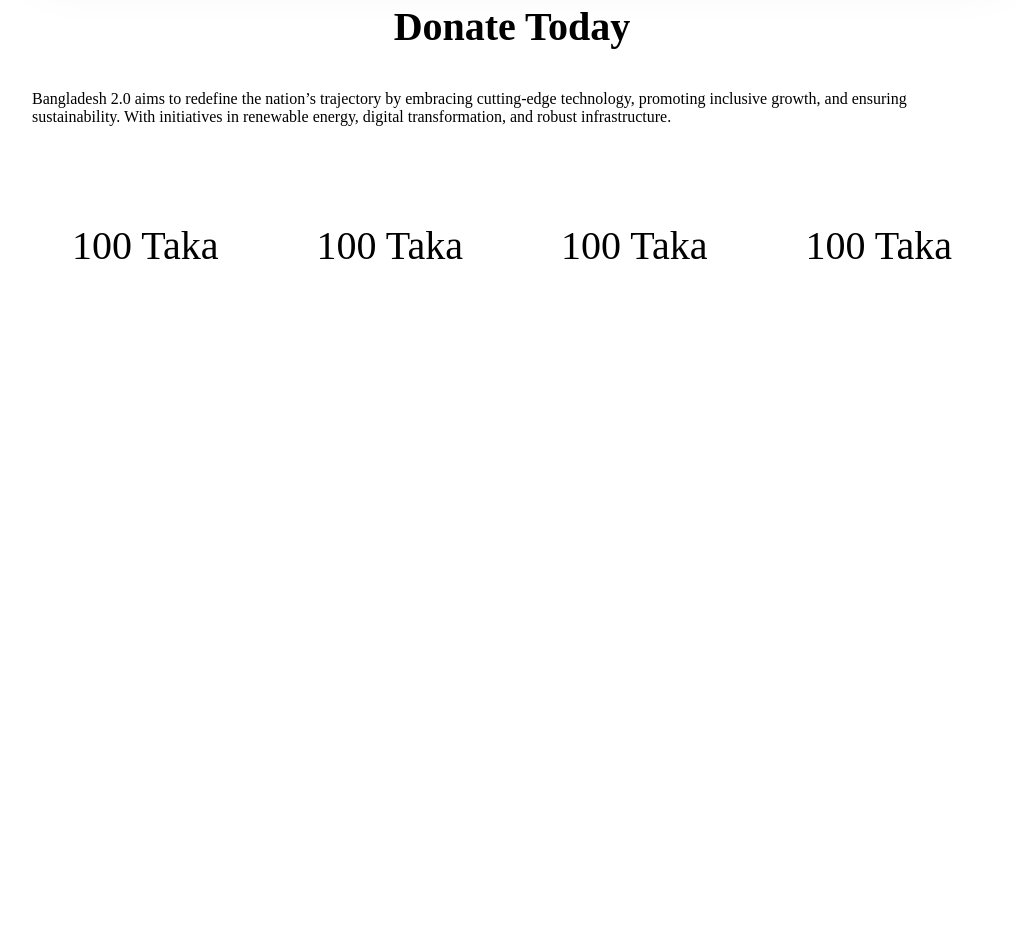
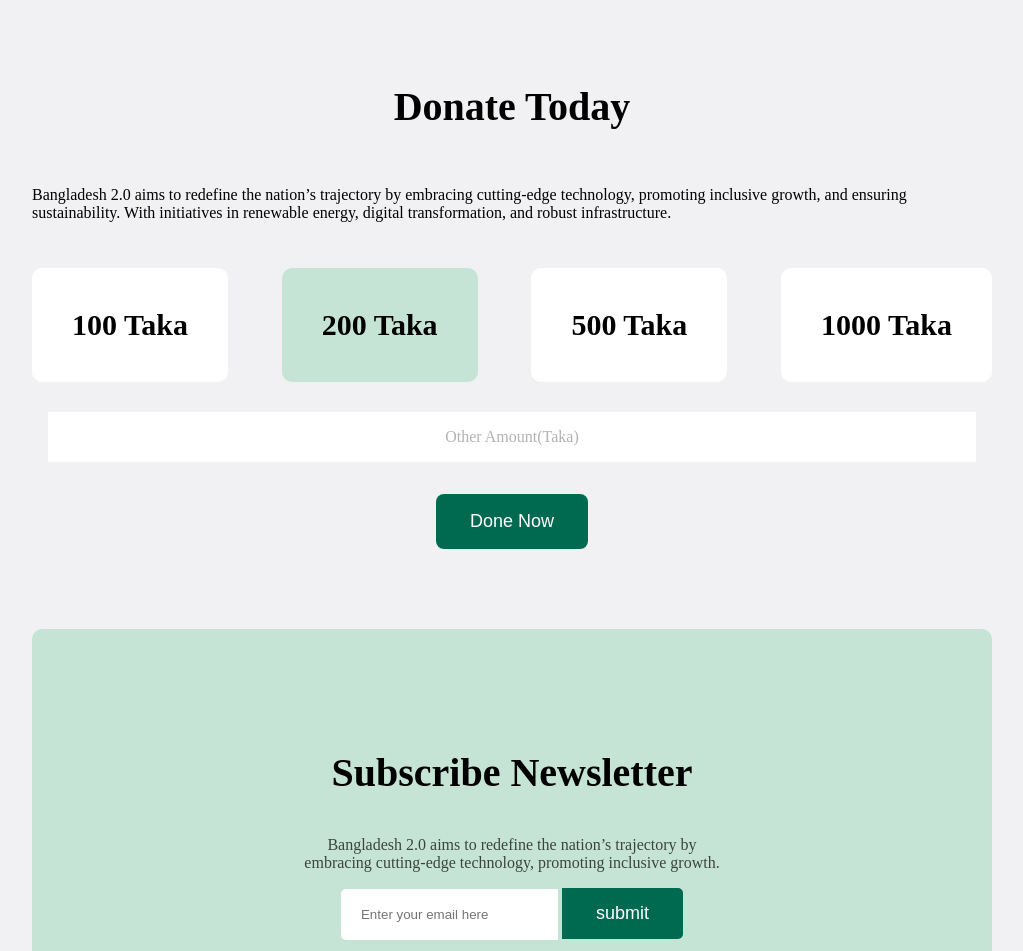
Before and after one commit to limon1492/assignment-1, a plain HTML site: page index.html in a window 1280 px wide. Shown: the part 3042-3993 px from the top of the page, without its empty margins (128-1151 px from the left). Before the commit the page ends 3411 px from the top, so only its background shows below. Drawn offline with Linux system fonts and the light colour scheme.

Commit message:
added the final

```diff
--- a/index.html
+++ b/index.html
@@ -141,20 +141,37 @@
                 </div>
             </div>
         </section>
-        <div>
-            <p class="donate_title">Donate Today</p>
-            <p class="donate_">Bangladesh 2.0 aims to redefine the nation’s trajectory by embracing cutting-edge technology, promoting inclusive growth, and ensuring sustainability. With initiatives in renewable energy, digital transformation, and robust infrastructure.</p>
+        <div class="donate">
+            <p class="main_title">Donate Today</p>
+            <p class="donate_des">Bangladesh 2.0 aims to redefine the nation’s trajectory by embracing cutting-edge
+                technology, promoting inclusive growth, and ensuring sustainability. With initiatives in renewable
+                energy, digital transformation, and robust infrastructure.</p>
             <div class="donate_div">
                 <p class="donate_font">100 Taka</p>
-                <p class="donate_font">100 Taka</p>
-                <p class="donate_font">100 Taka</p>
-                <p class="donate_font">100 Taka</p>
+                <p class="donate_font_ex">200 Taka</p>
+                <p class="donate_font">500 Taka</p>
+                <p class="donate_font">1000 Taka</p>
+            </div>
+            <div class="donate_taka">
+                <p class="amount_text">Other Amount(Taka)</p>
+            </div>
+            <div class="done_button">
+                <button class="btn-primary done_button">Done Now</button>
             </div>
         </div>
     </main>
-    <footer>
-
-    </footer>
+    <div class="subscribe">
+        <div>
+            <p class="main_title">Subscribe Newsletter</p>
+            <p class="main_des">Bangladesh 2.0 aims to redefine the nation’s trajectory by embracing cutting-edge
+                technology, promoting inclusive growth.</p>
+            <div>
+                <input class="email_input" type="text" name="" id="" placeholder="Enter your email here">
+                <button type="submit" class="submit_button">submit</button>
+            </div>
+            <p>We promise not to spam you!</p>
+        </div>
+    </div>
 </body>
 
 </html>
--- a/style.css
+++ b/style.css
@@ -1,9 +1,10 @@
-body{
+body {
     margin: 20px 160px;
+    background-color: #F1F1F3;
 }
 
 
-.btn-primary{
+.btn-primary {
 
     background-color: #006A50;
     color: #FFFFFF;
@@ -14,38 +15,44 @@ body{
     border: none;
 }
 
-.saction-title{
+.saction-title {
 
     font-size: 40px;
     font-weight: bold;
-    color:#0E0E0E ;
+    color: #0E0E0E;
 }
-.heading{
+
+.heading {
     font-size: 20px;
     font-weight: bold;
     color: #0E0E0E;
 }
-.pragraph{
+
+.pragraph {
     font-size: 16px;
     color: #0E0E0E;
 }
-.satellite_img{
+
+.satellite_img {
     border-radius: 16px;
 }
+
 /* nav-styles */
-nav{
+nav {
     display: flex;
     align-items: center;
     justify-content: space-between;
     /* margin: 10px 160px; */
 
 }
-.nav-title{
+
+.nav-title {
     font-size: 32px;
     font-weight: bold;
     color: #0E0E0E;
 }
-.btn{
+
+.btn {
     width: 116px;
     height: 52px;
     color: #006A50;
@@ -56,8 +63,9 @@ nav{
     background-color: white;
     /* text-decoration: none; */
 }
+
 /* banner-styles */
-.banner{
+.banner {
     display: flex;
     justify-content: space-between;
     background-color: #C6E4D6;
@@ -65,66 +73,76 @@ nav{
     border-radius: 24px;
     padding: 40px 59.99px;
 }
-.banner-greeting{
+
+.banner-greeting {
     font-size: 24px;
     color: #757575;
 }
-.banner-title{
+
+.banner-title {
     font-size: 50px;
     font-weight: bold;
     color: #0E0E0E;
 }
-.header-picture{
+
+.header-picture {
     width: 470px;
     height: 400px;
 }
 
-.skill{
+.skill {
     padding: 24px 24px;
     border-radius: 16px;
     box-shadow: 10px 10px 50px 10px #F1F1F3;
 }
 
-.skill-contenar{
+.skill-contenar {
     display: flex;
     gap: 24px;
 }
 
-.section-skills{
+.section-skills {
     display: flex;
     gap: 24px;
 
 }
 
 
- .saction-skill1{
+.saction-skill1 {
     padding: 32px 32px;
     border-radius: 16px;
     background-color: #5490F5;
     box-shadow: 0px 6px 50px 0px #F1F1F3;
 }
- .saction-skill2{
+
+.saction-skill2 {
     padding: 32px 32px;
     border-radius: 16px;
     background-color: #C6E4D6;
     box-shadow: 0px 6px 50px 0px #F1F1F3;
 }
- .saction-skill3{
+
+.saction-skill3 {
     padding: 32px 32px;
     border-radius: 16px;
     background-color: #FFC239;
     box-shadow: 0px 6px 50px 0px #F1F1F3;
 }
- .dr-younus-sir{
+
+.dr-younus-sir {
+    background-color: #FFFFFF;
+    background-image: url('/assets/quote-bg.png');
+    background-repeat: no-repeat;
+    background-position: 48px 24px;
     padding: 24px 48px;
     border-radius: 16px;
     margin-top: 32px;
-    box-shadow:10px 10px 50px 10px #F1F1F3;
+    box-shadow: 10px 10px 50px 10px #F1F1F3;
 }
 
 
 
- .contant{
+.contant {
     display: flex;
     justify-content: space-between;
     align-items: center;
@@ -137,28 +155,93 @@ nav{
 }
 
 
- .time_date{
+.time_date {
     color: #0E0E0E;
     font-size: 16px;
 }
 
- .donate_title{
+.donate {
+    display: flex;
+    flex-direction: column;
+    /* gap: 20px; */
+    margin: 80px 0;
+}
+
+.main_title {
     text-align: center;
     font-size: 40px;
     font-weight: bold;
 }
 
- .donate_des{
+.main_des {
+    text-align: center;
     opacity: 70%;
+}
+
+.donate_div {
+    display: flex;
+    justify-content: space-between;
+    gap: 18px;
+}
+
+.donate_font {
+    font-size: 30px;
+    padding: 40px;
+    background: #FFFFFF;
+    border-radius: 10px;
+    font-weight: bold;
+}
+
+.donate_font_ex {
+    font-size: 30px;
+    padding: 40px;
+    background: #C6E4D6;
+    border-radius: 10px;
+    font-weight: bold;
+}
+
+.donate_taka {
+    background-color: #FFFFFF;
+    margin: 0 16px;
+    display: flex;
+    justify-content: center;
+    align-items: center;
+}
+
+.amount_text {
+    opacity: 30%;
+}
+
+.done_button{
+    display: flex;
+    justify-content: center;
+    align-items: center;
+    margin-top: 16px;
+}
+
+
+
+.subscribe{
+    background-color: #C6E4D6;
+    border-radius: 10px;
+    padding: 80px 265px;
     text-align: center;
 }
 
- .donate_div{
-    display: flex;
-    justify-content: space-between;
+.email_input{
+    padding: 18px 20px;
+    border-top-left-radius: 5px;
+    border-bottom-left-radius: 5px;
+    border: none;
 }
 
-.donate_font{
-    font-size: 40px;
-    padding: 40px;
+.submit_button{
+    background-color: #006A50;
+    color: #FFFFFF;
+    padding: 15px 34px;
+    font-size: 18px;
+    font-weight: 600px;
+    border: none;
+    border-top-right-radius: 5px;
+    border-bottom-right-radius: 5px;
 }
```
Lines whose indentation alone changed are shown as unchanged.
